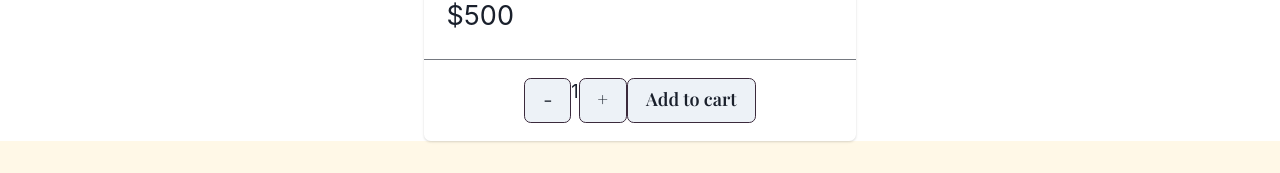
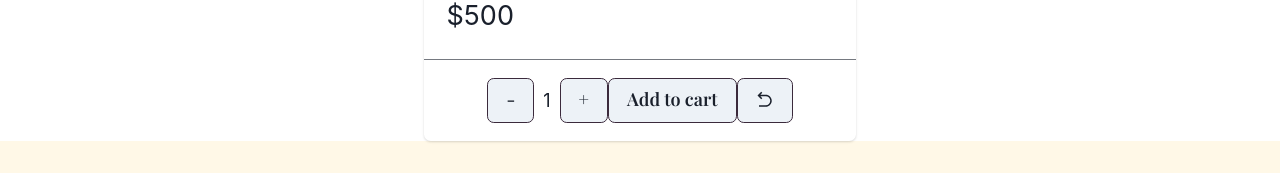
Before and after one commit to Ramiro-gallo/The-Scentist, a React (Vite) app in the folder ecommerce-react-gallo/: page /product/1 in a window 1280 px wide. Shown: the part 1477-1650 px from the top of the page. Built offline with nearby package versions, Linux system fonts and the light colour scheme; a web font is replaced by a local one.

Commit message:
Fixed ItemDetails issues

```diff
--- a/ecommerce-react-gallo/src/components/ItemCount/ItemCount.jsx
+++ b/ecommerce-react-gallo/src/components/ItemCount/ItemCount.jsx
@@ -1,5 +1,8 @@
 import React, { useState } from 'react'
-import { Button, ButtonGroup, Flex } from '@chakra-ui/react'
+import { Button, Flex, Text } from '@chakra-ui/react'
+import { Link } from 'react-router-dom';
+import { RiArrowGoBackLine } from "react-icons/ri";
+
 const ItemCount = ({stock, onAdd}) => {
     const [count, setCount] = useState(1) ;
 
@@ -14,10 +17,19 @@ const ItemCount = ({stock, onAdd}) => {
 
     return (
         <Flex>
-            <Button onClick={decrease}>-</Button>
-            {count}
-            <Button onClick={increase}>+</Button>
+            <Flex>
+              <Button onClick={decrease}>-</Button>
+              <Text padding={'.5rem'}>
+                {count}
+              </Text>
+              <Button onClick={increase}>+</Button>
+            </Flex>
             <Button onClick={() => onAdd(count)}>Add to cart</Button>
+            <Link to={'/'}>
+              <Button>
+                < RiArrowGoBackLine />
+              </Button>
+            </Link>
         </Flex>
     )
 }
--- a/ecommerce-react-gallo/src/components/ItemDetail/ItemDetail.jsx
+++ b/ecommerce-react-gallo/src/components/ItemDetail/ItemDetail.jsx
@@ -12,7 +12,6 @@ import {
     Image,
   } from '@chakra-ui/react'
 import ItemCount from '../ItemCount/ItemCount'
-import { Link } from 'react-router-dom'
 import { ToastContainer, toast} from 'react-toastify'
 import Context from '../../context/CartContext'
 
@@ -58,7 +57,7 @@ const ItemDetail = ({id, name, brand, price, category, stock, description, img})
         </CardBody>
         <Divider />
         <Flex
-        justify="center"
+        justify='center'
         alignItems="center"
         p="1rem"
         >
```
